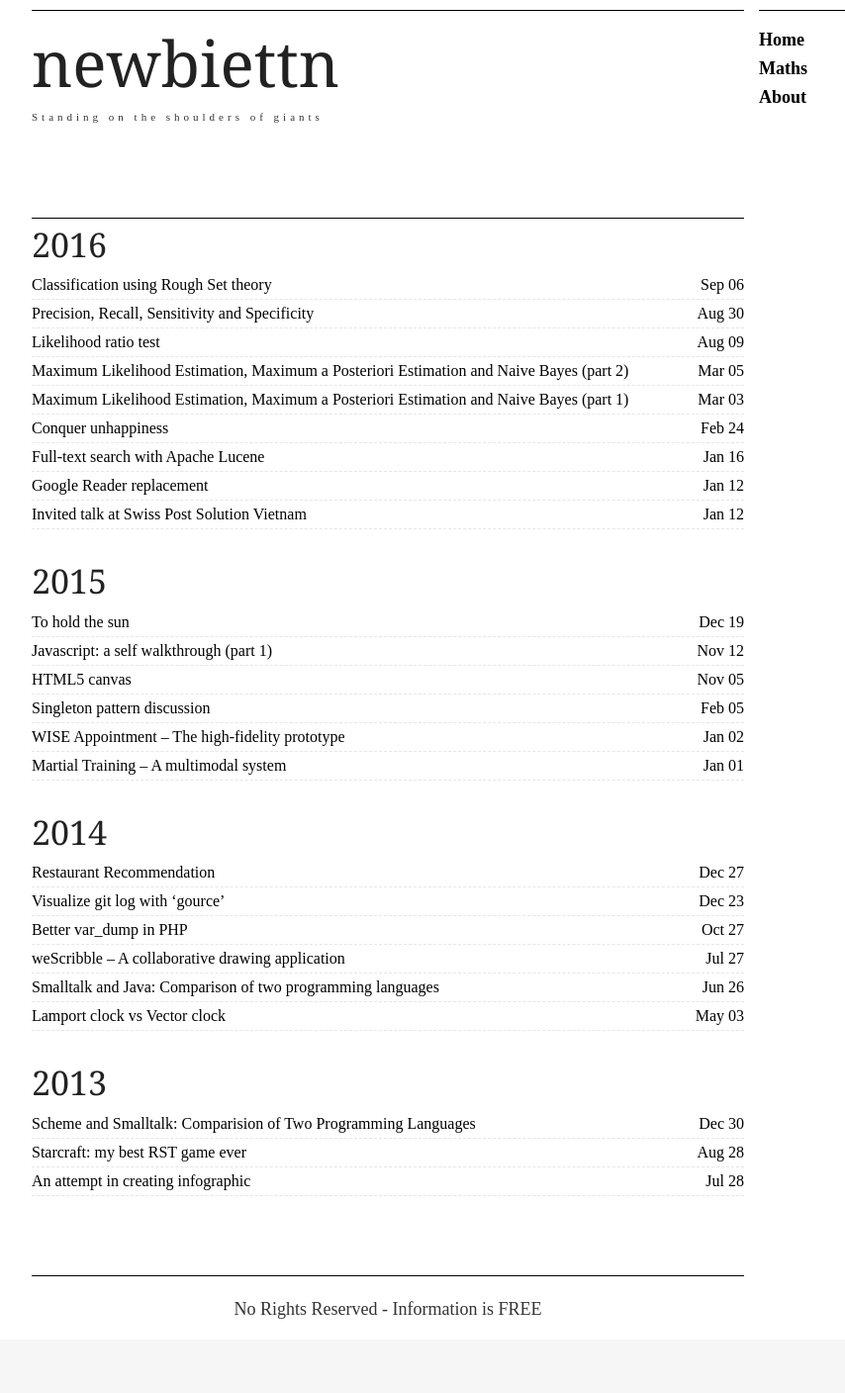
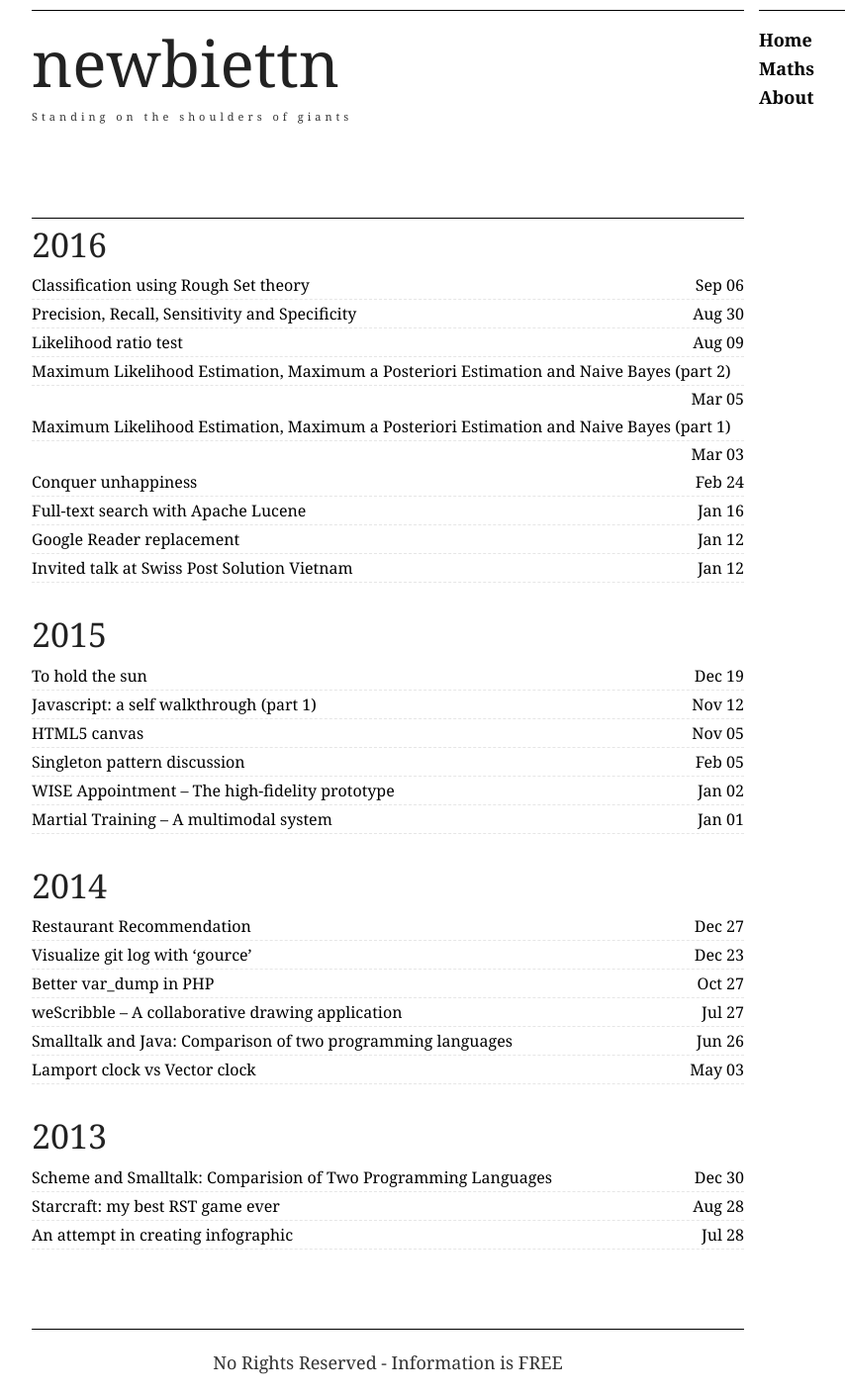
Before and after one commit to newbiettn/newbiettn.github.io, a Jekyll site: the page built from index.html, in a window 1280 px wide. Shown: the whole page at 99% size, without its empty margins (208-1062 px from the left). Built offline with Jekyll 4.4.1, drawn with Linux system fonts in a browser that asks for light colours; before the commit the page ends 1354 px from its top, so only the background shows below that.

Commit message:
change font

```diff
--- a/stylesheets/style.css
+++ b/stylesheets/style.css
@@ -6,7 +6,7 @@ Theme URI: http://newbiettn.com
 
 body {
 	background: #F6F6F6;
-	font-family: "Times New Roman", Times, serif;
+	font-family: Georgia, serif;
 	font-weight: normal;
 	font-style: normal;
 	font-size: 17px;
```
